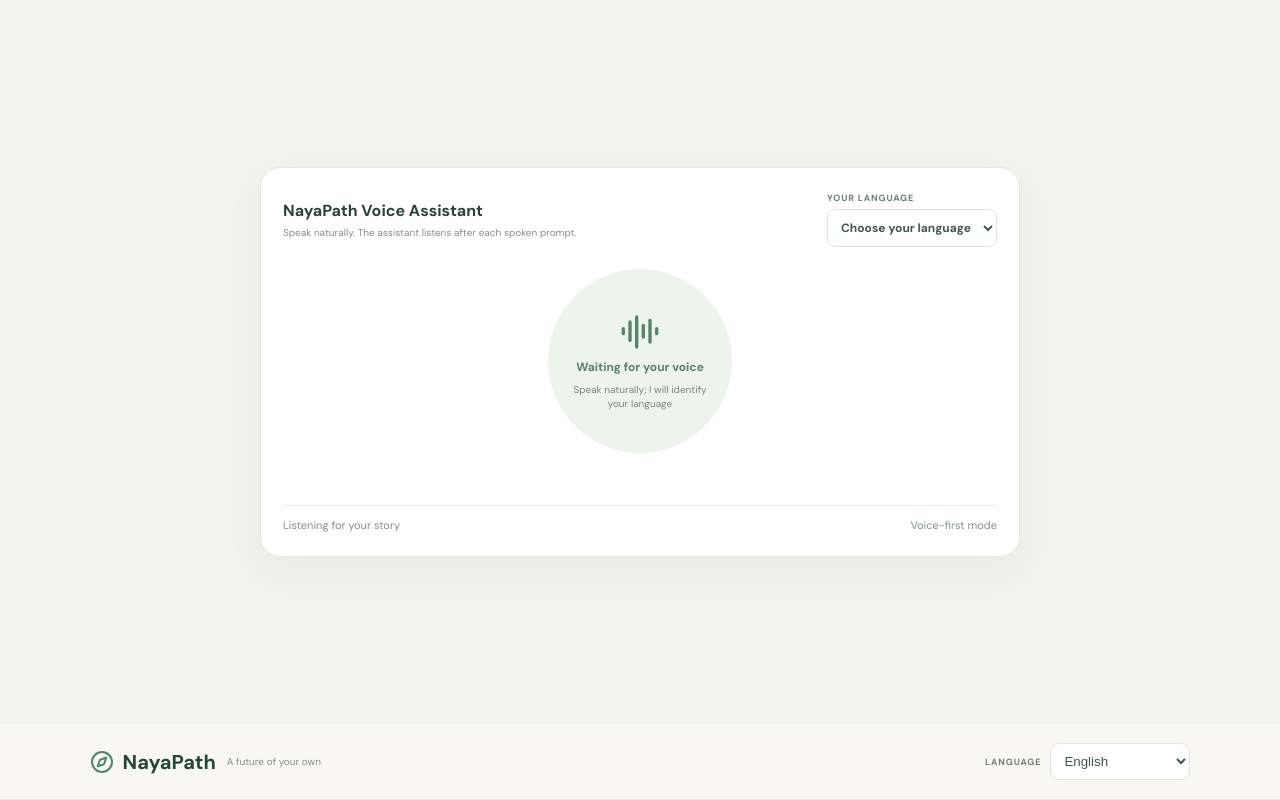
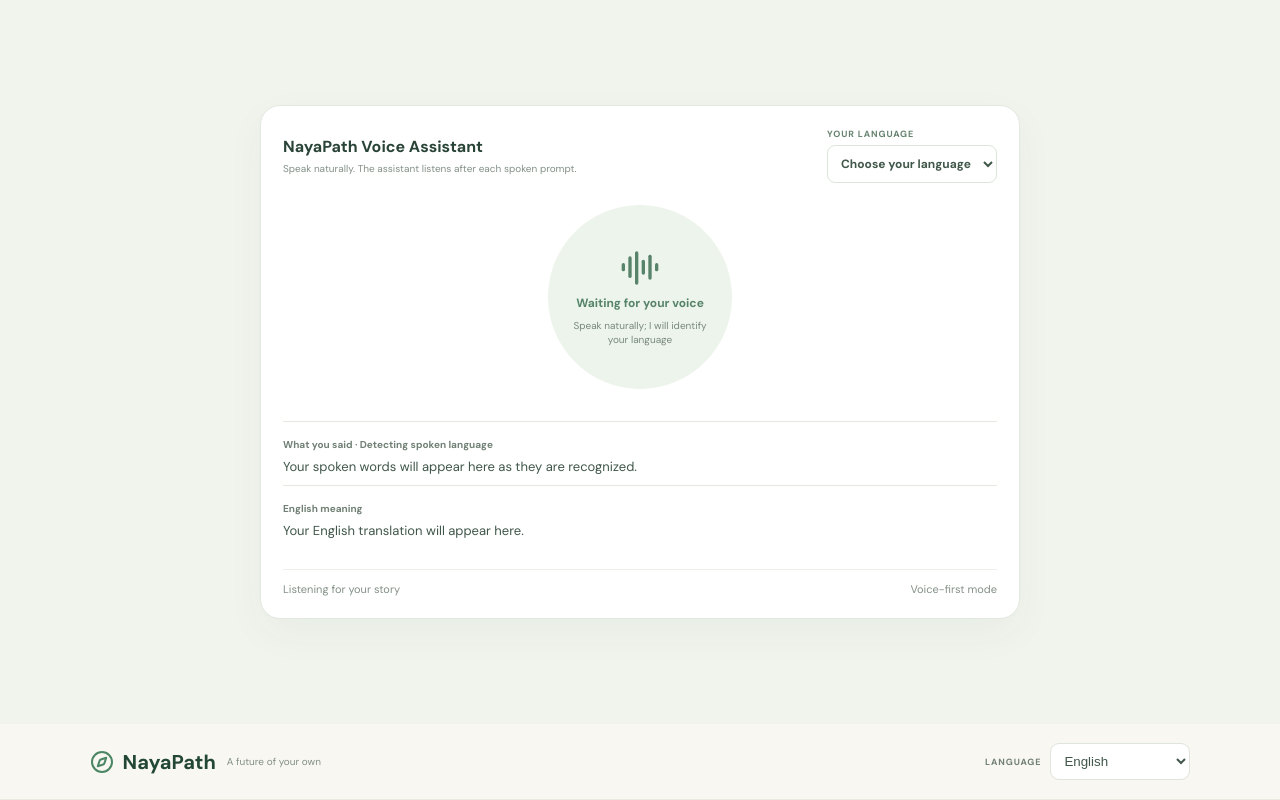
Before and after one commit to Titiksha-P/NayaPath, a React (Vite) app: page / in a window 1280 px wide. Shown: the top 800 px of the page. Built offline with nearby package versions, Linux system fonts and the light colour scheme; no server answers; a web font is replaced by a local one.

Commit message:
Show live original speech and separate English translation during voice conversation

```diff
--- a/src/VoiceOnboarding.tsx
+++ b/src/VoiceOnboarding.tsx
@@ -48,6 +48,8 @@ export default function VoiceOnboarding({onComplete}:Props){
  const [error,setError]=useState('');
  const [translationStatus,setTranslationStatus]=useState('');
  const [lastTranscript,setLastTranscript]=useState('');
+ const [englishTranscript,setEnglishTranscript]=useState('');
+ const [translationBusy,setTranslationBusy]=useState(false);
  const [voiceOnly,setVoiceOnly]=useState(true);
  const [values,setValues]=useState<Values>(empty);
  const [story,setStory]=useState('');
@@ -127,9 +129,9 @@ export default function VoiceOnboarding({onComplete}:Props){
   const SR=(window as any).SpeechRecognition||(window as any).webkitSpeechRecognition;
   if(!SR){setError('This browser does not support speech recognition. Try an up-to-date Chrome browser.');setNeedsTap(true);return;}
   try{
-   const rec=new SR();recognition.current=rec;rec.lang=langRef.current.locale;rec.continuous=false;rec.interimResults=false;rec.maxAlternatives=3;
+   const rec=new SR();recognition.current=rec;rec.lang=langRef.current.locale;rec.continuous=false;rec.interimResults=true;rec.maxAlternatives=3;
    rec.onstart=()=>{busy.current=true;setListening(true);setError('');setNeedsTap(false);};
-   rec.onresult=async(e:any)=>{const spoken=String(e.results?.[0]?.[0]?.transcript||'').trim();if(!spoken)return;setLastTranscript(spoken);setTranslationStatus('');const code=languages.find(x=>x.locale===langRef.current.locale)?.code||'en';if(code==='en'){applyAnswer(spoken);return;}try{setTranslationStatus('Checking meaning…');const result=await translateText(spoken,code,'en');setTranslationStatus('Translated for internal understanding. Please correct anything that sounds wrong.');applyAnswer(result.translated);}catch{setTranslationStatus('Translation service is not configured or unavailable. The original speech is retained; interpretation may be incomplete.');applyAnswer(spoken);}};
+   rec.onresult=async(e:any)=>{let finalText='';let interim='';for(let i=e.resultIndex;i<e.results.length;i++){const part=String(e.results[i]?.[0]?.transcript||'').trim();if(e.results[i].isFinal)finalText+=part+' ';else interim+=part+' ';}if(interim)setLastTranscript(interim.trim());if(!finalText.trim())return;const spoken=finalText.trim();setLastTranscript(spoken);setTranslationStatus('');const code=languages.find(x=>x.locale===langRef.current.locale)?.code||'en';if(code==='en'){setEnglishTranscript(spoken);applyAnswer(spoken);return;}setTranslationBusy(true);setTranslationStatus('Translating your words…');try{const result=await translateText(spoken,code,'en');setEnglishTranscript(result.translated);setTranslationStatus('English translation — check meaning if anything seems incorrect.');applyAnswer(result.translated);}catch{setEnglishTranscript('Translation is unavailable. Your original words are preserved.');setTranslationStatus('Could not translate this response. Please try again or continue only after confirming its meaning.');}finally{setTranslationBusy(false);}};
    rec.onerror=(e:any)=>{setError(e.error==='not-allowed'?'Allow microphone access once to start the conversation.':e.error==='language-not-supported'?'Speech recognition for this language is not supported by this browser. Choose another available speech language.':'I could not hear that clearly. I will listen again.');if(e.error==='not-allowed'||e.error==='service-not-allowed'){setNeedsTap(true);active.current=false;}};
    rec.onend=()=>{busy.current=false;setListening(false);if(active.current&&phaseRef.current!=='done'&&!window.speechSynthesis?.speaking&&!needsTap)setTimeout(()=>startRef.current?.(),450);};
    rec.start();
@@ -155,9 +157,9 @@ export default function VoiceOnboarding({onComplete}:Props){
       const raw=String(data.language||'').toLowerCase();const detected=languages.find(x=>x.code===raw||x.locale.toLowerCase()===raw||x.locale.toLowerCase().startsWith(raw+'-'));
       if(!detected)throw new Error('I heard your voice, but could not confidently identify its language. Please choose it from the language list.');
       if(cancelled)return;
-      setLang(detected);langRef.current=detected;setHasChosenLanguage(true);setLastTranscript(data.transcript);setNeedsTap(false);setError('');
+      setLang(detected);langRef.current=detected;setHasChosenLanguage(true);setLastTranscript(data.transcript);setEnglishTranscript('');setNeedsTap(false);setError('');
       let understood=data.transcript;
-      if(detected.code!=='en'){try{const translated=await translateText(data.transcript,detected.code,'en');understood=translated.translated;setTranslationStatus('Your speech was transcribed and translated for internal understanding.');}catch{setTranslationStatus('Translation is unavailable. Your original speech is preserved; please verify the meaning before continuing.');}}
+      if(detected.code!=='en'){try{setTranslationBusy(true);const translated=await translateText(data.transcript,detected.code,'en');understood=translated.translated;setEnglishTranscript(translated.translated);setTranslationStatus('English translation — check meaning if anything seems incorrect.');}catch{setEnglishTranscript('Translation unavailable; original speech retained.');setTranslationStatus('Translation is unavailable. Please confirm the meaning before continuing.');}finally{setTranslationBusy(false);}}else{setEnglishTranscript(data.transcript);setTranslationStatus('English speech recognized.');}
       if(cancelled)return;
       applyAnswer(understood);
      }catch(err){if(!cancelled){setError(err instanceof Error?err.message:'Could not understand the first recording. Choose your language and try again.');setNeedsTap(true);}}
@@ -181,7 +183,10 @@ export default function VoiceOnboarding({onComplete}:Props){
    {phase==='literacy'&&<div className="voice-prompt voice-prompt-primary"><small>ONE QUICK QUESTION</small><p>{literacy[lang.locale]||literacy['en-IN']}</p></div>}
    {phase==='questions'&&<div className="voice-prompt voice-prompt-primary"><small>QUESTION {index+1} OF 8</small><p>{(questions[lang.locale]||questions['en-IN'])[index]}</p></div>}
    {phase==='done'&&<div className="voice-prompt voice-prompt-primary"><small>THANK YOU</small><p>Your answers have been added to your NayaPath profile. The assistant has finished this first conversation.</p></div>}
-   {phase!=='intro'&&lastTranscript&&<div className="voice-transcript"><b>What I heard</b><p>{lastTranscript}</p>{translationStatus&&<small>{translationStatus}</small>}</div>}
+   <div className="voice-live-transcripts" aria-live="polite">
+    <section className="voice-transcript voice-original"><b>{listening?'You are saying':'What you said'} · {hasChosenLanguage?lang.name:'Detecting spoken language'}</b><p>{lastTranscript||'Your spoken words will appear here as they are recognized.'}</p></section>
+    <section className="voice-transcript voice-english"><b>English meaning</b><p>{englishTranscript||(translationBusy?'Translating…':'Your English translation will appear here.')}</p>{translationStatus&&<small>{translationStatus}</small>}</section>
+   </div>
    {error&&phase!=='intro'&&<p className="voice-error" role="alert">{error}</p>}
    <div className="voice-actions">
     {hasChosenLanguage&&(needsTap||phase!=='done'&&phase!=='intro')&&<button className="voice-primary" onClick={begin}><Mic size={17}/> {error.includes('paused')?'Continue':'Enable microphone / Continue'}</button>}
```
